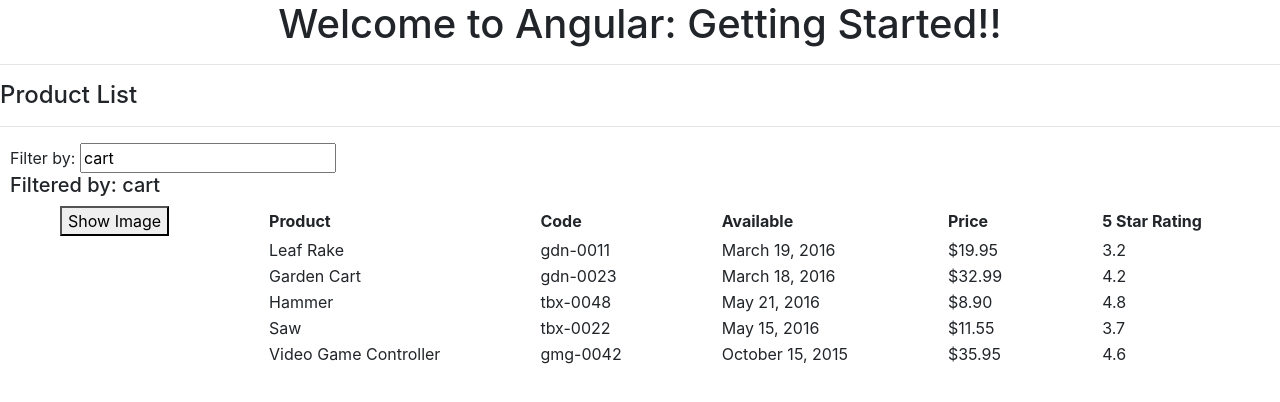
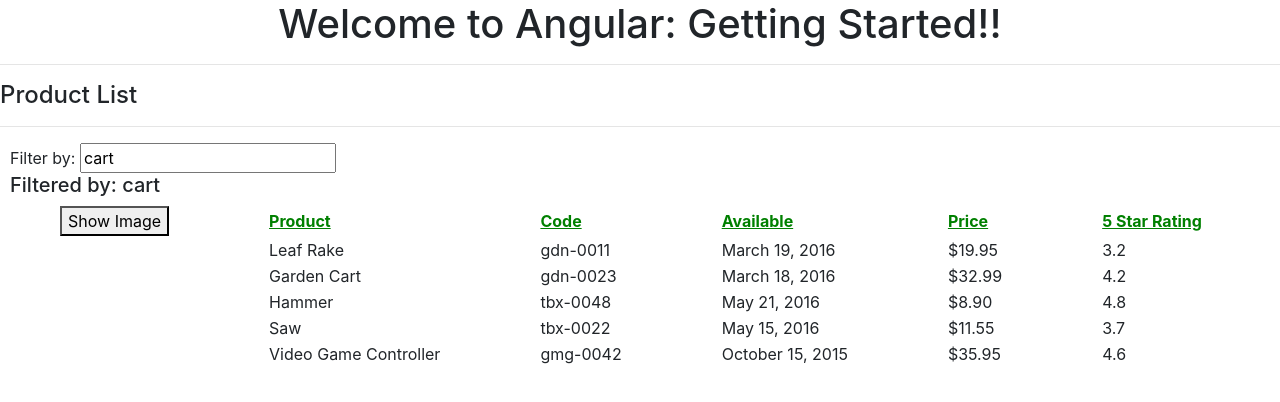
Before and after one commit to eranyser/AngularTutorialDK, an Angular app: page / in a window 1280 px wide. Shown: the top 402 px of the page. Built offline with nearby package versions, Linux system fonts and the light colour scheme.

Commit message:
Encapsulating component styles
Set component table header to have a green color and underline without interfering rest of the application.

```diff
--- a/src/app/products/product-list.component.css
+++ b/src/app/products/product-list.component.css
@@ -4,6 +4,11 @@
 
 tr {
     padding-top: 10px;
+}
+
+thead {
+  color: green;
+  text-decoration: underline;
 }
 
 th {
```
